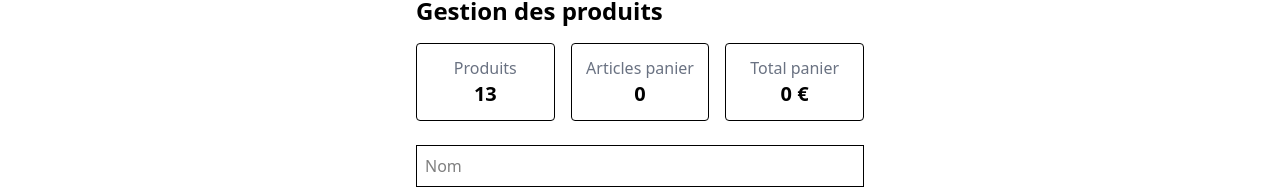
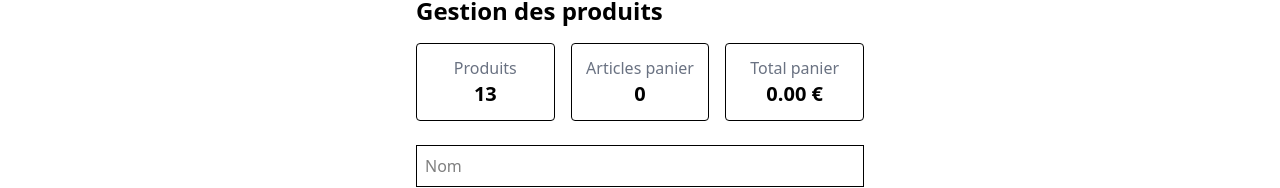
Before and after one commit to Ghemmar/Projet-Fil-Rouge, a React (Vite) app: page /admin in a window 1280 px wide. Shown: the part 165-353 px from the top of the page. Built offline with nearby package versions, Linux system fonts and the light colour scheme; data requests are answered from the project's data file; sample sign-in values are in the browser's storage.

Commit message:
fil rouge

```diff
--- a/src/components/Header.jsx
+++ b/src/components/Header.jsx
@@ -1,7 +1,6 @@
 import { Link } from "react-router-dom";
 import DarkModeToggle from "./DarkModeToggle";
 import { useSelector } from "react-redux";
-
 
 function Header() {
   const cartItems = useSelector((state) => state.cart.items);
@@ -28,7 +27,7 @@
           Admin
         </Link>
 
-        <DarkModeToggle/>
+        <DarkModeToggle />
       </div>
     </header>
   );
--- a/src/pages/Admin.jsx
+++ b/src/pages/Admin.jsx
@@ -107,7 +107,7 @@
 
           <div className="border p-3 rounded text-center">
             <p className="text-gray-500">Total panier</p>
-            <p className="text-xl font-bold">{totalPrice} €</p>
+            <p className="text-xl font-bold">{totalPrice.toFixed(2)} €</p>
           </div>
         </div>
 
```
